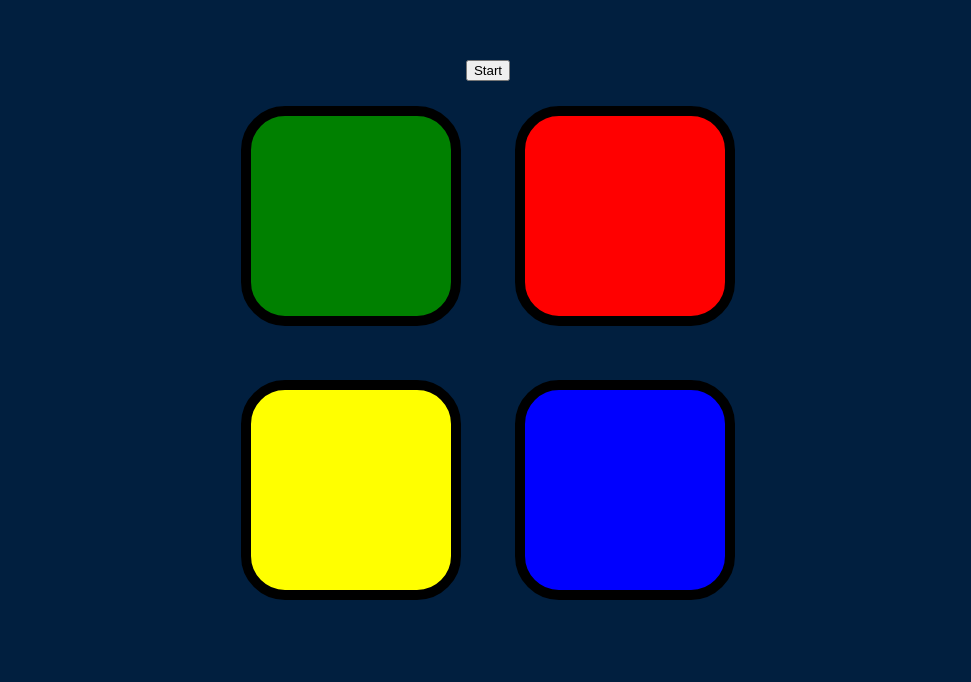
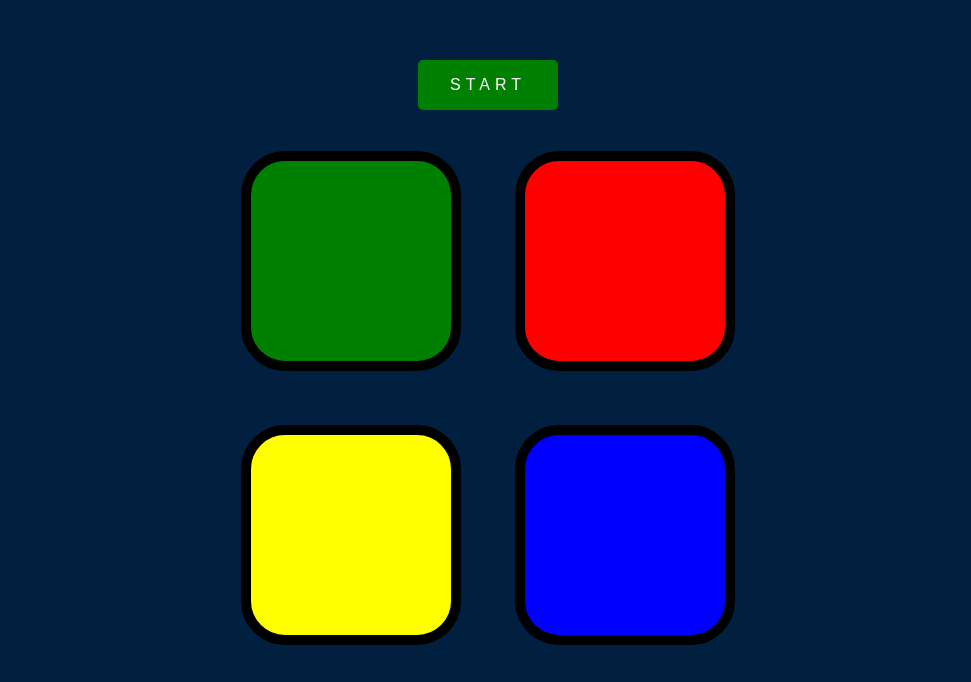
Before and after one commit to marleyanthony/simon-game, a plain HTML site: page index.html in a window 1280 px wide. Shown: the part 162-844 px from the top of the page, without its empty margins (152-1123 px from the left). Before the commit the page ends 800 px from the top, so only its background shows below. Drawn offline with nearby package versions, Linux system fonts and the light colour scheme.

Commit message:
updated button styling

```diff
--- a/styles.css
+++ b/styles.css
@@ -25,6 +25,18 @@ body {
   border-radius: 20%;
 }
 
+#start-btn {
+  padding: 1rem 2rem;
+  text-transform: uppercase;
+  margin-bottom: 1rem;
+  background-color: green;
+  color: #fff;
+  border: none;
+  border-radius: 5px;
+  font-size: 1rem;
+  letter-spacing: 5px;
+}
+
 .game-over {
   background-color: red;
   opacity: 0.8;
```
